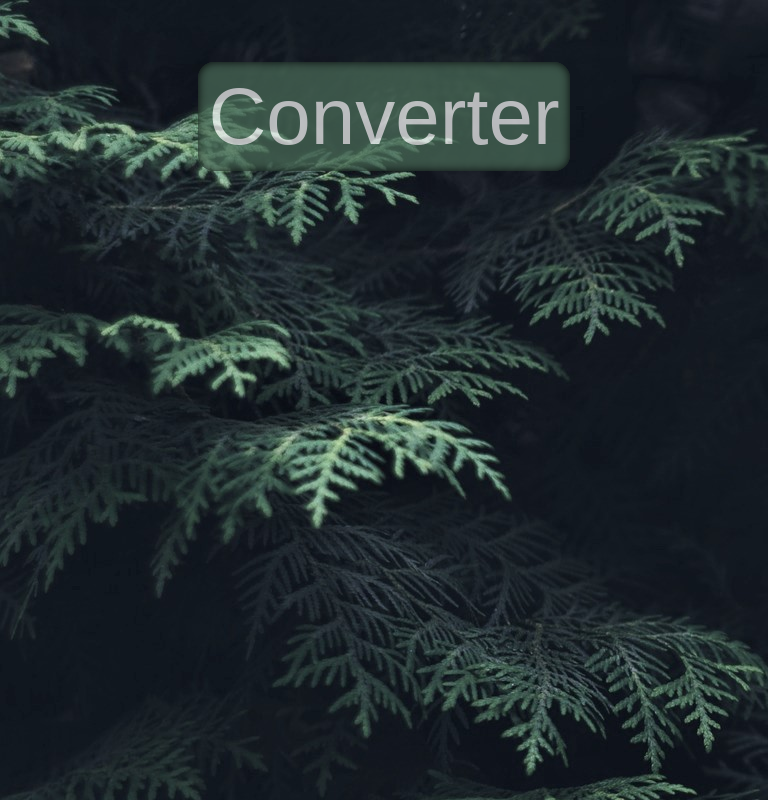
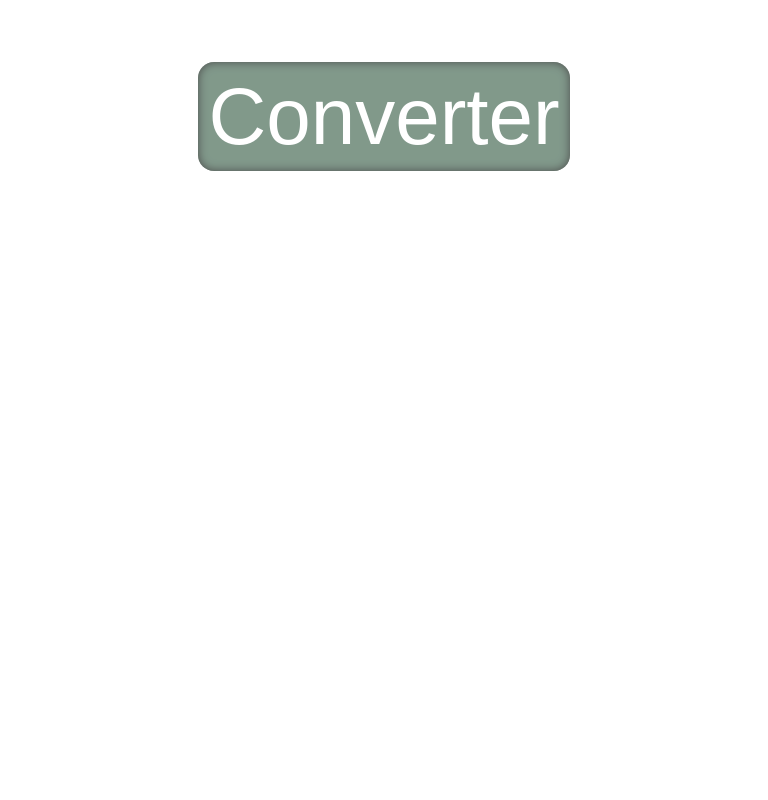
Before and after one commit to Sakira7/Sakira7.github.io, a plain HTML site: page index.html in a window 768 px wide. Drawn offline with Linux system fonts and the light colour scheme.

Commit message:
Update stylesheet.css

```diff
--- a/stylesheet.css
+++ b/stylesheet.css
@@ -57,16 +57,12 @@ body{
 	font-family: "Montserrat", sans-serif;
 
 }
-@media(max-width:600px){
+@media(min-height:2000px){
 	body{
 		background-image: url(bakgrund.jpg);//Image by Pexels from Pixabay
 	}
 }
-@media (min-width: 601px) and (max-width: 1024px) {
-  body {
-    background-image: url(bakgrund2.jpg);
-  }
-}
+
 @media(min-width:1025px){
 	body{
 		background-image: url(bakgrund2.jpg);//Image by Pexels from Pixabay
```
